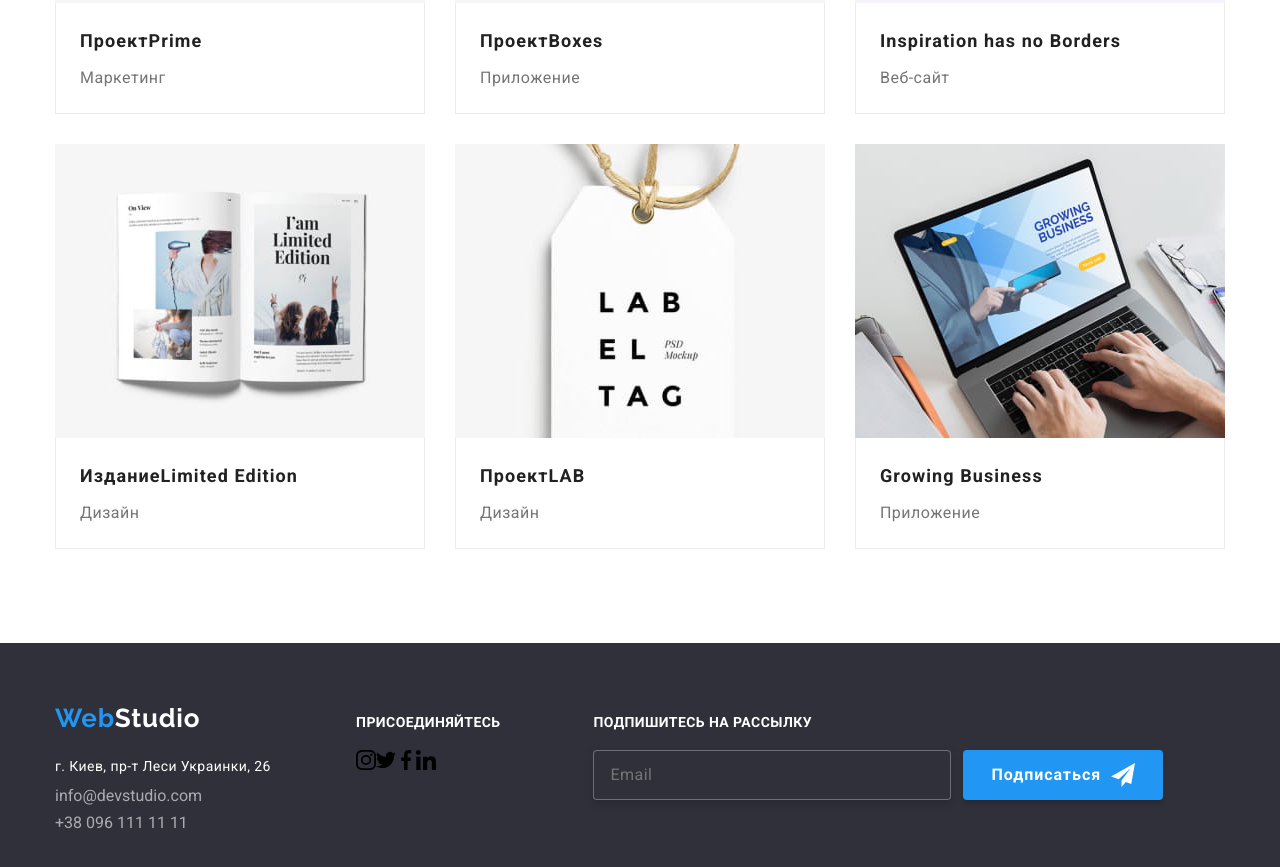
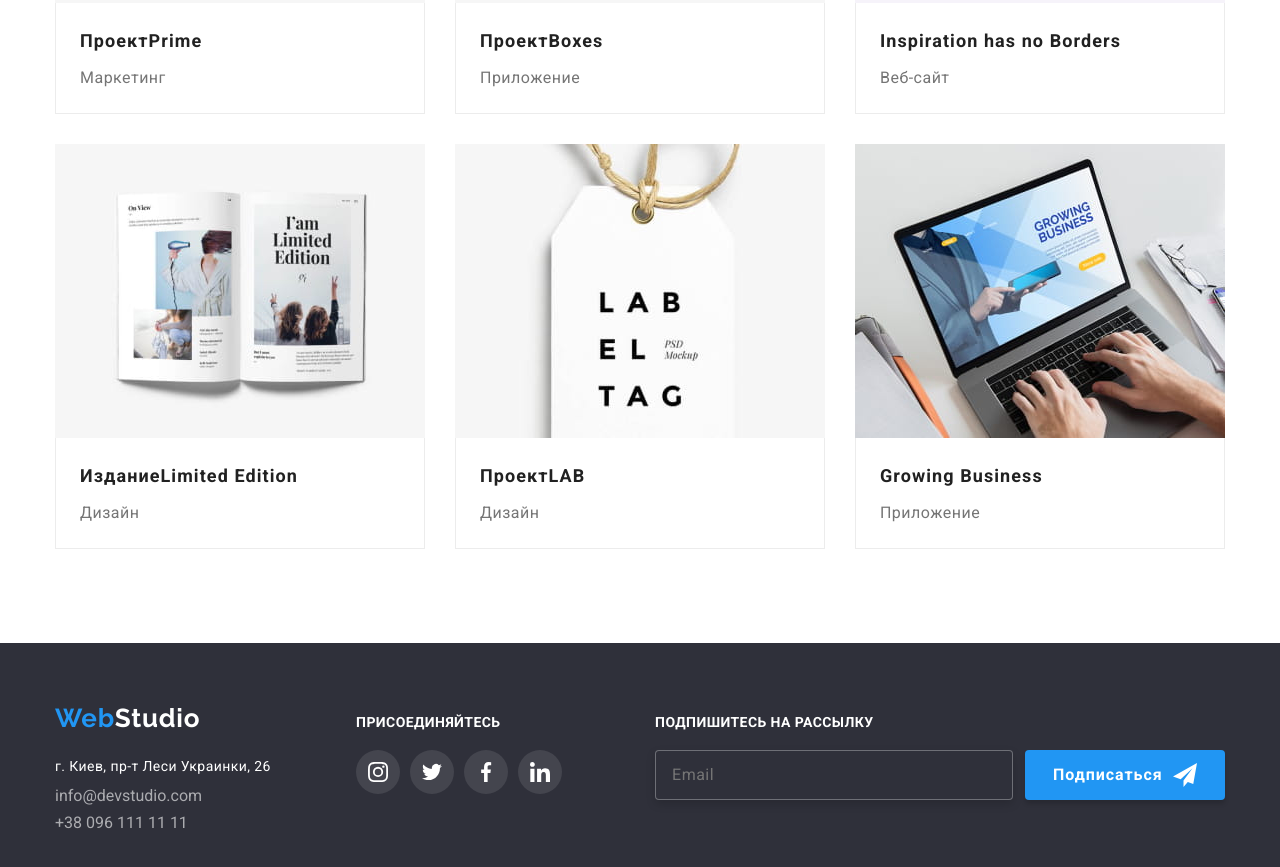
Before and after one commit to OlgaLipko/goit-markup-hw-07, a plain HTML site: page portfolio.html in a window 1280 px wide. Shown: the part 991-1858 px from the top of the page. Drawn offline with nearby package versions, Linux system fonts and the light colour scheme.

Commit message:
исправляет футер

```diff
--- a/portfolio.html
+++ b/portfolio.html
@@ -246,24 +246,24 @@
         <div class="footer-social">
             <p class="footer-social__name">присоединяйтесь </p>
             <ul class="footer-social-list list">
-                <li class="footer-social__item">
-                    <a class="footer-social__link" href="">
-                        <svg class="footer-social__icon" width="20" height="20">
+                <li class="social__item">
+                    <a class="social__link " href="">
+                        <svg class="social__icon" width="20" height="20">
                             <use href="images/icons.svg#instagram"></use>
                         </svg></a>
                 </li>
-                <li class="footer-social__item"><a class="footer-social__link" href="">
-                        <svg class="footer-social__icon" width="20" height="20">
+                <li class="social__item"><a class="social__link" href="">
+                        <svg class="social__icon" width="20" height="20">
                             <use href="images/icons.svg#twitter"></use>
                         </svg></a></li>
-                <li class="footer-social__item">
-                    <a class="footer-social__link" href="">
-                        <svg class="footer-social__icon" width="20" height="20">
+                <li class="social__item">
+                    <a class="social__link" href="">
+                        <svg class="social__icon" width="20" height="20">
                             <use href="images/icons.svg#facebook"></use>
                         </svg></a>
                 </li>
-                <li class="footer-social__item"><a class="footer-social__link" href="">
-                        <svg class="footer-social__icon" width="20" height="20">
+                <li class="social__item"><a class="social__link" href="">
+                        <svg class="social__icon" width="20" height="20">
                             <use href="images/icons.svg#linkedin"></use>
                         </svg></a></li>
             </ul>
--- a/sass/base/_general.scss
+++ b/sass/base/_general.scss
@@ -49,6 +49,11 @@ body {
     fill: $link-color-change;
     color: $color-text-lighter;
   }
+
+  &:hover,
+  &:focus {
+    color: $link-color-change;
+  }
 }
 
 .visually-hidden {
```
